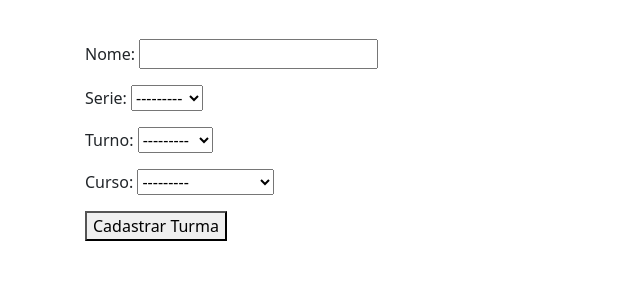
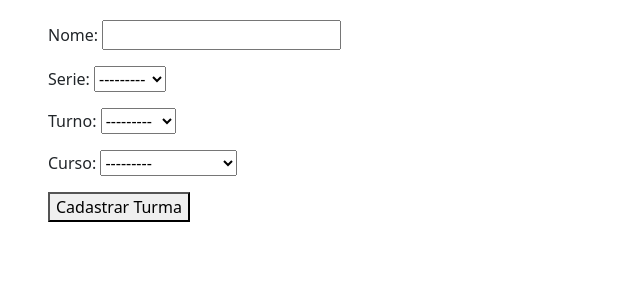
Before and after one commit to andre7zl/calendar-list, a Django app: page /cadastrar-turma/ in a window 1280 px wide. Shown: the part 65-365 px from the top of the page, without its empty margins (0-640 px from the left). Run offline with Django 3.2, Linux system fonts and the light colour scheme; some libraries are stand-ins or nearby versions.

Commit message:
arrumando largura base.html

```diff
--- a/tasks/templates/base.html
+++ b/tasks/templates/base.html
@@ -104,7 +104,7 @@
       </div>
     </div>
   </nav>
-  <div class="container my-4">
+  <div class="container-fluid px-5">
     <div class="col-12">
       {% block content %}
       {% endblock %}
```
